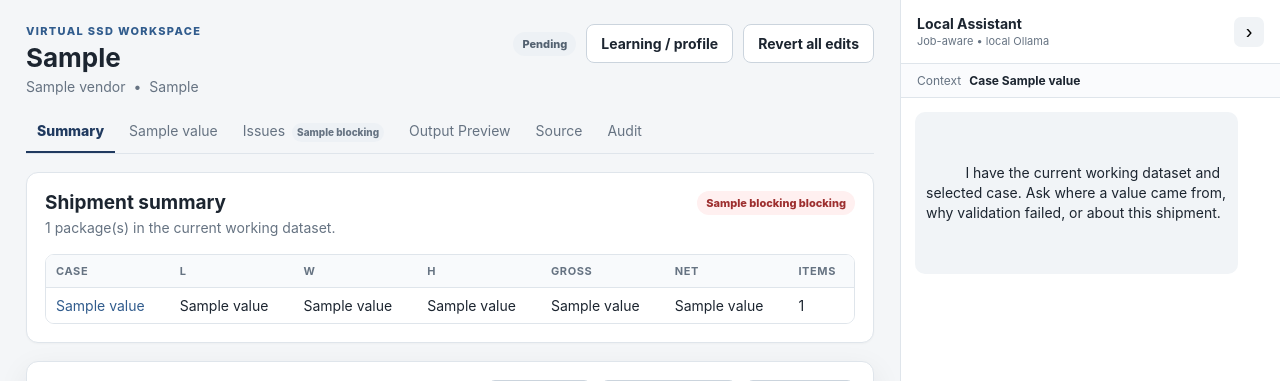
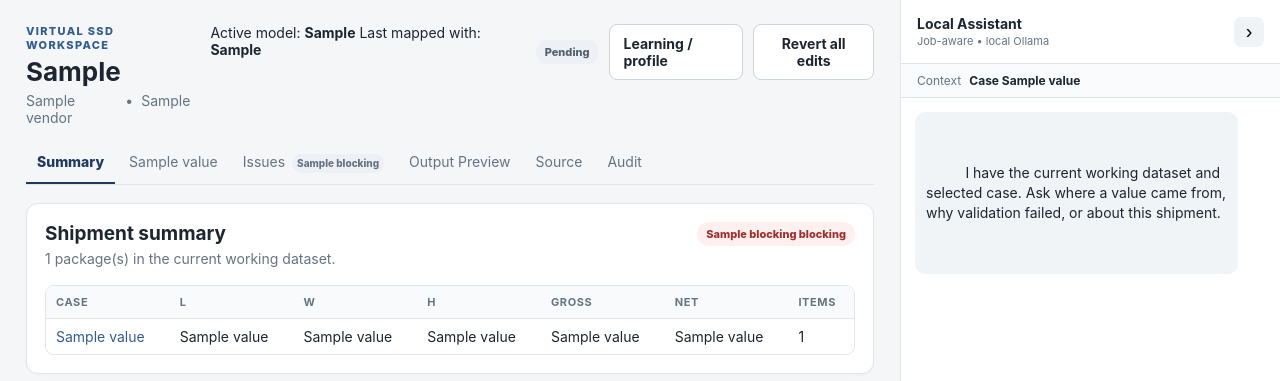
Before and after one commit to zageabb/PackBridge, a Flask app: template packbridge/templates/job.html in a window 1280 px wide. Shown: the part 68-449 px from the top of the page. Run offline with Flask 3, Linux system fonts and the light colour scheme; tables that the repository leaves empty hold one stand-in row (values such as "Sample post"); the template is opened without the code that fills it: values that come from a table or form of the project are taken from there, most other values are stand-ins (such as "Sample title", 1, 10 or a date in 2020).

Commit message:
feat: distinguish active model from job mapping model

```diff
--- a/packbridge/templates/job.html
+++ b/packbridge/templates/job.html
@@ -88,6 +88,12 @@
           <span>•</span>
           <span>{{ job.document_profile or "Generic mapper" }}</span>
         </div>
+      </div>
+      <div class="job-model-trace">
+        <span>Active model: <strong>{{ active_ollama_model }}</strong></span>
+        {% if last_mapping_model %}
+          <span>Last mapped with: <strong>{{ last_mapping_model }}</strong></span>
+        {% endif %}
       </div>
       <div class="job-actions">
         <span class="status status-{{ job.status|replace('_','-') }}">{{ job.status|replace('_',' ') }}</span>
```
